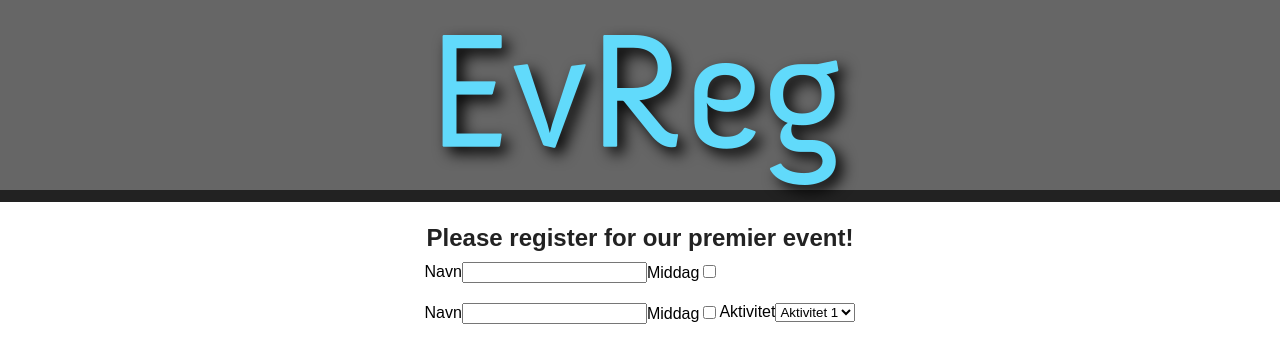
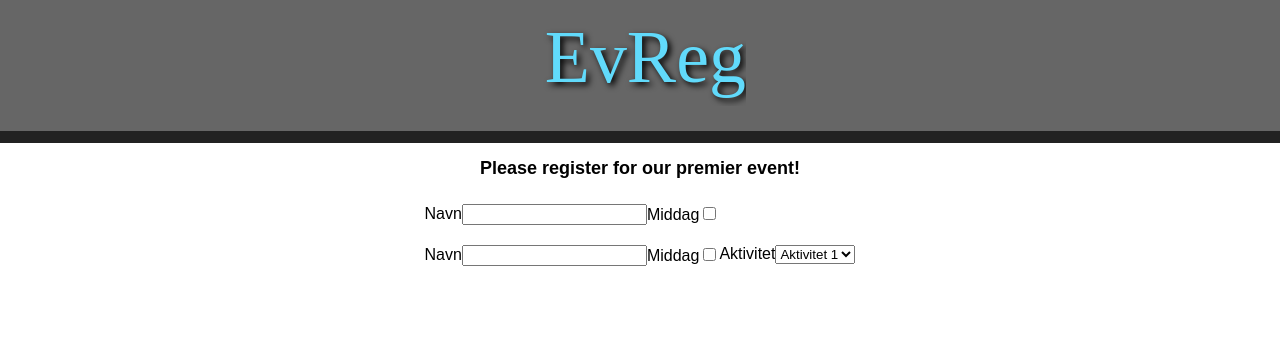
Before and after one commit to aweibell/react-event-registration, a React (Create React App) app: page / in a window 1280 px wide. Shown: the top 362 px of the page. Built offline with nearby package versions, Linux system fonts and the light colour scheme.

Commit message:
Fiksa App-styling

```diff
--- a/src/App.css
+++ b/src/App.css
@@ -1,16 +1,19 @@
 .App {
   text-align: center;
+    display: flex;
+    flex-direction: column;
 }
 
 .App-logo {
 /*  animation: App-logo-spin infinite 20s linear; */
-  height: 180px;
+  height: 100%;
+  max-width: 100%;
 }
 
 .App-header {
   background-color: #666;
-  height: 150px;
-  padding: 20px;
+  height: 80px;
+  padding: 2%;
   color: #222;
   border-bottom: 12px solid #222;
 }
@@ -22,7 +25,6 @@
 .component-test {
   display: flex;
   justify-content: center;
-  padding-top: 50px;
 }
 
 @keyframes App-logo-spin {
--- a/src/App.js
+++ b/src/App.js
@@ -1,6 +1,6 @@
 import React, { Component } from 'react'
 import EventRegistration from "./event-registration/index";
-import logo from './evreg-logo.png'
+import logo from './evreg_logo.svg'
 import './App.css'
 
 import data from './test/data';
@@ -12,8 +12,8 @@ class App extends Component {
       <div className='App'>
         <div className='App-header'>
           <img src={logo} className='App-logo' alt='logo' />
-          <h2>Please register for our premier event!</h2>
         </div>
+        <h2 className="App-intro">Please register for our premier event!</h2>
         <div className='component-test'>
           <EventRegistration registration={registration} style={style} />
         </div>
```
Also changed, not shown: src/evreg_logo.svg (added).
